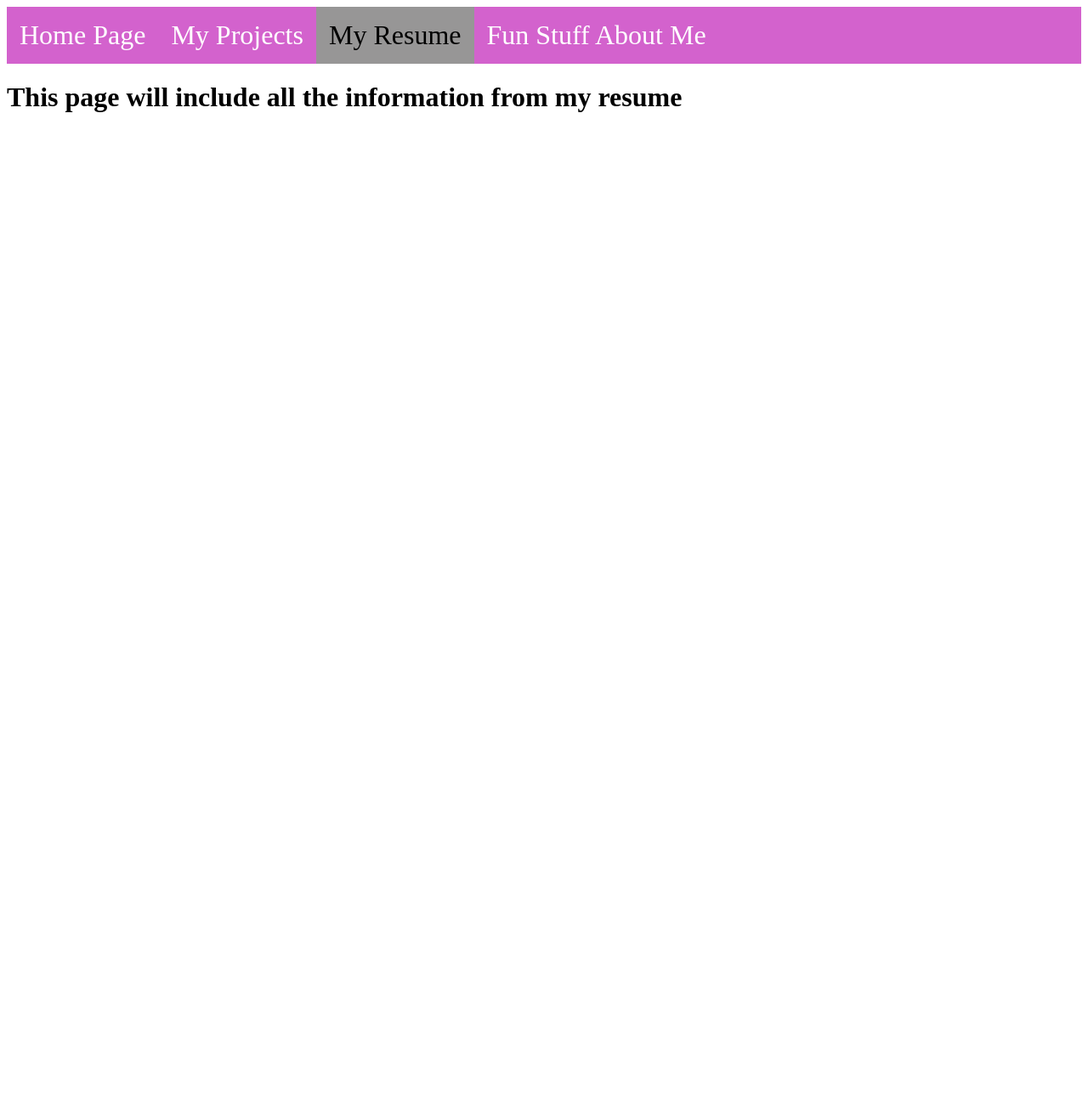
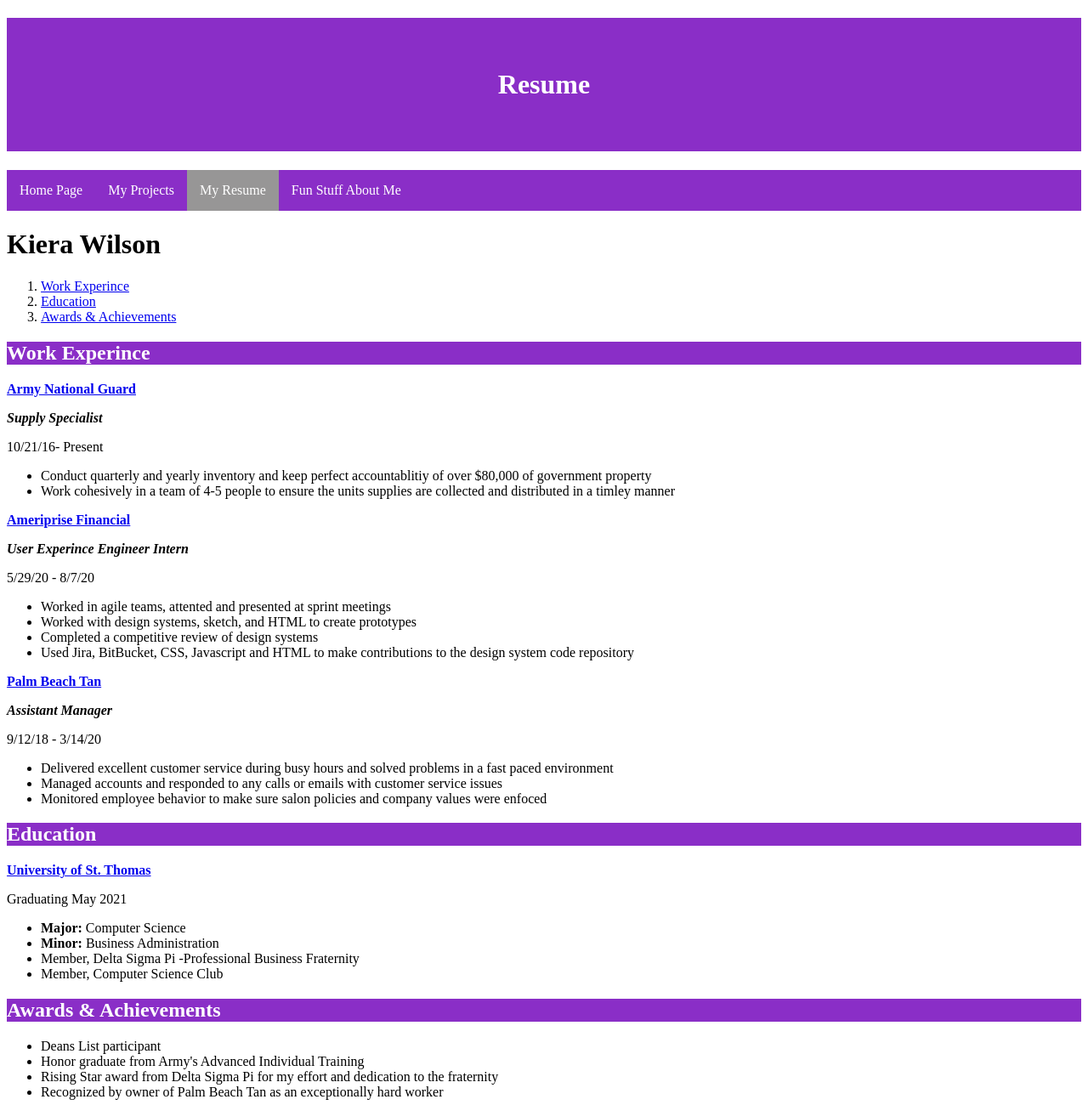
Before and after one commit to kierawilson25/kierawilson25, a plain HTML site: page resume.html in a window 1280 px wide. Shown: the whole page at 85% size. Before the commit the page ends 800 px from the top, so only its background shows below. Drawn offline with Linux system fonts and the light colour scheme.

Commit message:
more additions

```diff
--- a/resume.html
+++ b/resume.html
@@ -7,12 +7,68 @@
         <meta name="viewport" content="width=device-width, initial-scale=1"/>
     </head>
     <body>
+        <h1 class= "header">Resume</h1>
         <div class= "topnav">
             <a href = "./index.html">Home Page</a>
             <a href = "./projects.html">My Projects</a>
             <a class="active" href = "./resume.html">My Resume</a>
             <a href = "./fun.html">Fun Stuff About Me</a>
         </div>
-        <h1>This page will include all the information from my resume</h1>
+        <h1>Kiera Wilson</h1>
+            <ol>
+                <li><a href= "#Work">Work Experince</a></li>
+                <li><a href= "#Education">Education</a></li>
+                <li><a href= "#Awards">Awards & Achievements</a></li>
+            </ol>
+            <div id = "Work">
+                <h2 class = "highlight"><b>Work Experince</b></h2>
+                    <a href= "https://minnesotanationalguard.ng.mil/" target = "_blank"><b>Army National Guard</b></a>
+                    <h3><i>Supply Specialist</i></h3>
+                    <p> 10/21/16- Present</p>
+                    <ul>
+                        <li>Conduct quarterly and yearly inventory and keep perfect accountablitiy of over $80,000 of government property</li>
+                        <li>Work cohesively in a team of 4-5 people to ensure the units supplies are collected and distributed in a timley manner</li>
+                    </ul>
+                    <a href= "https://www.ameriprise.com/" target = "_blank"><b>Ameriprise Financial</b></a>
+                    <h3><i>User Experince Engineer Intern</i></h3>
+                    <p>5/29/20 - 8/7/20 </p>
+                    <ul>
+                        <li>Worked in agile teams, attented and presented at sprint meetings</li>
+                        <li>Worked with design systems, sketch, and HTML to create prototypes</li>
+                        <li>Completed a competitive review of design systems</li>
+                        <li>Used Jira, BitBucket, CSS, Javascript and HTML to make contributions to the design system code repository</li>
+                    </ul>
+
+                    <a href= "https://palmbeachtan.com/" target = "_blank"><b>Palm Beach Tan</b></a>
+                    <h3><i>Assistant Manager</i></h3>
+                    <p>9/12/18 - 3/14/20</p>
+                    <ul>
+                        <li>Delivered excellent customer service during busy hours and solved problems in a fast paced environment</li>
+                        <li>Managed accounts and responded to any calls or emails with customer service issues</li>
+                        <li>Monitored employee behavior to make sure salon policies and company values were enfoced</li>
+                    </ul>
+            </div>
+            <div id = "Education">
+                <h2 class = "highlight"><b>Education</b></h2>
+                <a href= "https://stthomas.edu/" target = "_blank"><b>University of St. Thomas</b></a>
+                <p>Graduating May 2021 </p>
+                    <ul>
+                        <li><b>Major:</b> Computer Science</li>
+                        <li><b>Minor:</b> Business Administration</li>
+                        <li> Member, Delta Sigma Pi -Professional Business Fraternity</li>
+                        <li>Member, Computer Science Club</li>
+                    </ul>
+
+            </div>
+            <div id = "Awards">
+                <h2 class = "highlight"><b>Awards & Achievements</b></h2>
+                <ul>
+                    <li>Deans List participant</li>
+                    <li>Honor graduate from Army's Advanced Individual Training</li>
+                    <li>Rising Star award from Delta Sigma Pi for my effort and dedication to the fraternity</li>
+                    <li>Recognized by owner of Palm Beach Tan as an exceptionally hard worker</li>
+                </ul>
+            </div>
+
     </body>
 </html>
--- a/style.css
+++ b/style.css
@@ -1,20 +1,33 @@
 h1{
     font-size: 2rem;
 }
+
+h2{
+    font-size:1rem;
+}
+h3{
+    font-size: 1rem;
+}
 p{
-    font-size: 2rem;
+    font-size: 1rem;
+}
+
+.paddedbox {
+    padding: 10px 5px 3px 8px;
+    padding: 8px 12px;
+    padding: 10px;
 }
 
 .header {
     padding: 60px;
     text-align: center;
-    background: #d362cd;
+    background: #8a2ec7;
     color: white;
-    font-size: 3rem;
+    font-size: 2rem;
   }
 
 .topnav {
-    background-color: #d362cd;
+    background-color: #8a2ec7;
     overflow: hidden;
 }
 
@@ -26,17 +39,22 @@ a:visited { color: #A81CA5; }
     text-align: center;
     padding: 15px;
     text-decoration: none;
-    font-size: 2rem;
+    font-size: 1rem;
 }
 
 .topnav a.active {
     background-color: rgb(151, 150, 150);
-    color: black;
+    color: white;
+}
+
+.topnav a.active:hover {
+    background-color: rgb(151, 150, 150);
+    color: white;
 }
 
 .topnav a:hover {
-    background-color: rgb(151, 150, 150);
-    color: black;
+    background-color: rgb(87, 31, 109);
+    color: white;
 }
 
 .topnav a:visited {
@@ -45,7 +63,7 @@ a:visited { color: #A81CA5; }
 
 a:link {
     color: 2346C8;
-    font-size: 2rem;
+    font-size: 1rem;
 }
 
 a:hover, a:focus {
@@ -56,7 +74,11 @@ a:active { color: #FF1A1A; }
 
 
 ul{
-    font-size: 2rem;
+    font-size: 1rem;
+}
+
+ol{
+    font-size: 1rem;
 }
 
 .floatleft {
@@ -64,3 +86,19 @@ ul{
     width: 200px;
     padding: 20px 40px;
 }
+
+.center{
+    text-align: center;
+}
+
+.floatright {
+    float: right;
+    width: 200px;
+    padding: 20px 40px;
+}
+.highlight {
+    font-weight: bold;
+    color: white;
+    font-size: 1.5rem;
+    background:  #8a2ec7;
+}
```
Also changed, not shown: fun.html (+23 -2 lines), projects.html (+1 -0 lines).
